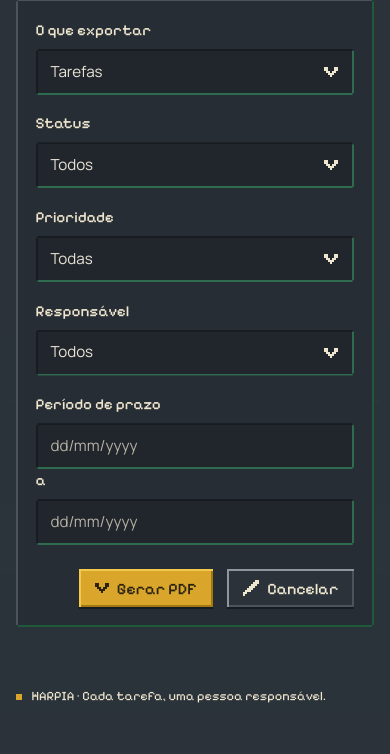
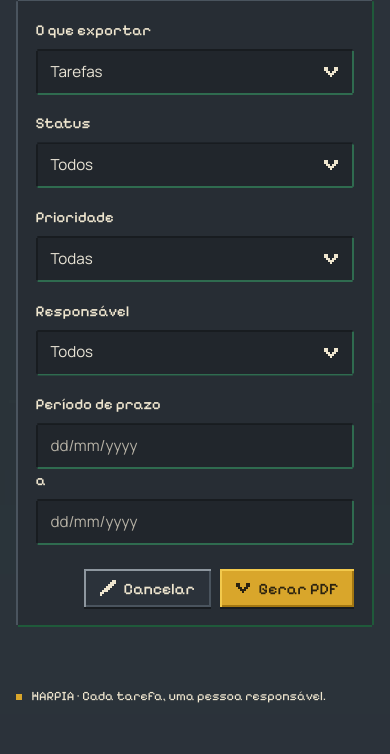
Before and after one commit to 1VictorOliveira/flask-o-retorno, a Flask app: page /relatorios in a window 390 px wide. Shown: the part 270-1024 px from the top of the page. Run offline with Flask 3, Linux system fonts and the light colour scheme; data that the repository does not hold is empty.

Commit message:
fix: padronizar área de ações da página Relatórios
- Adiciona classe 'painel' ao <section> da página Relatórios
  (mesmo que tarefa_form.html e contato_form.html)
- Inverte ordem dos botões: Cancelar primeiro, Gerar PDF depois
  (mesma ordem dos formulários de tarefa e contato)
- Reaproveita classe .acoes existente (gap 0.9rem, flex-end, margin-top 0.4rem)
- Adiciona ajuste .acoes no media query de 640px para telas pequenas
  (flex-wrap: wrap, gap 0.6rem, não quebra layout em 375px)
- Não cria novo estilo CSS; reaproveita classes existentes

```diff
--- a/static/componentes.css
+++ b/static/componentes.css
@@ -691,6 +691,11 @@ td.sem-quebra { white-space: nowrap; }
         align-items: center;
         gap: 0.75rem 1rem;
     }
+    .acoes {
+        flex-wrap: wrap;
+        gap: 0.6rem;
+        justify-content: flex-end;
+    }
     .prioridade { align-items: flex-end; }
 }
 
--- a/templates/relatorios.html
+++ b/templates/relatorios.html
@@ -20,7 +20,7 @@
     </div>
     {% endif %}
 
-    <section>
+    <section class="painel">
         <form method="post" action="{{ url_for('gerar_relatorio') }}">
             <label>
                 O que exportar
@@ -73,8 +73,8 @@
             </div>
 
             <div class="acoes">
+                <a href="{{ url_for('tarefas') }}" class="botao botao-claro">{{ icone('lapis') }} Cancelar</a>
                 <button type="submit" class="botao">{{ icone('seta') }} Gerar PDF</button>
-                <a href="{{ url_for('tarefas') }}" class="botao botao-claro">{{ icone('lapis') }} Cancelar</a>
             </div>
         </form>
     </section>
```
